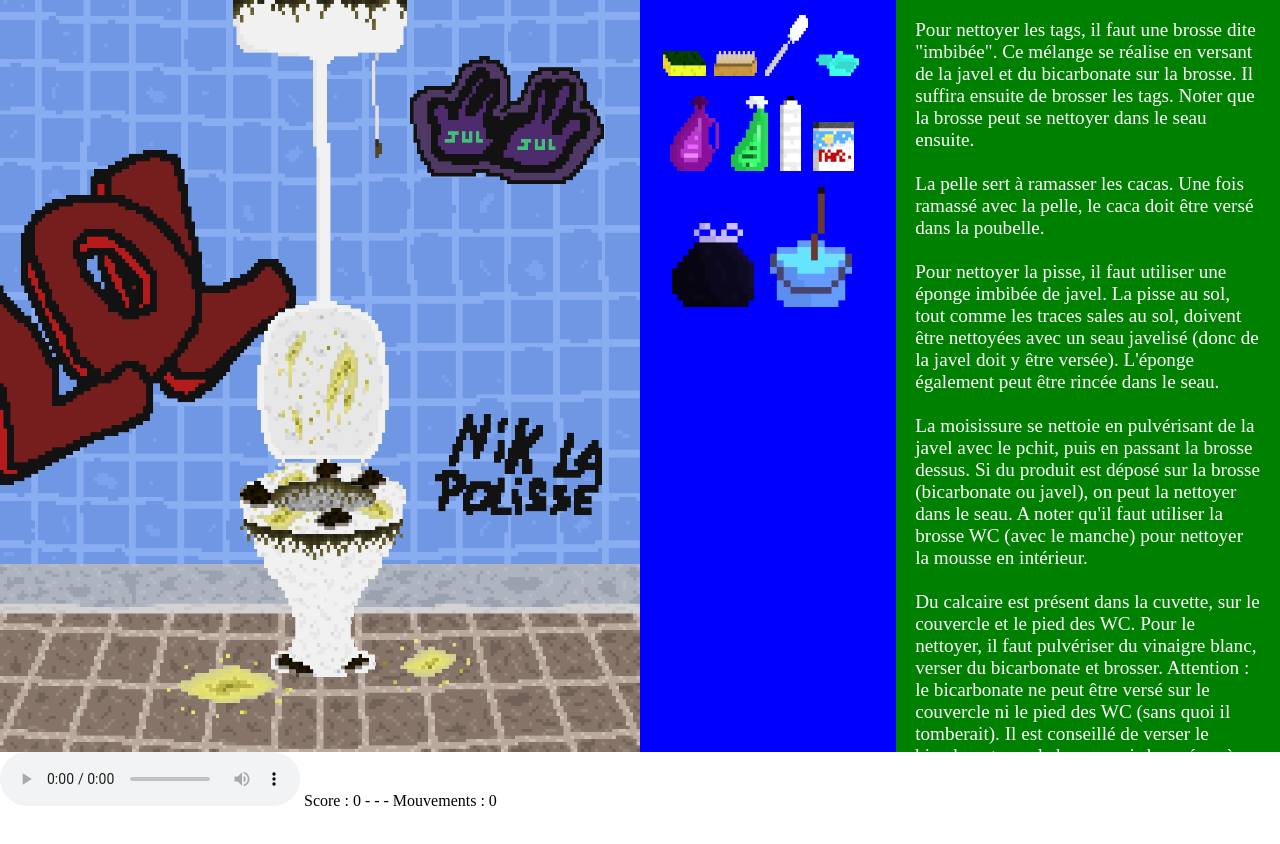
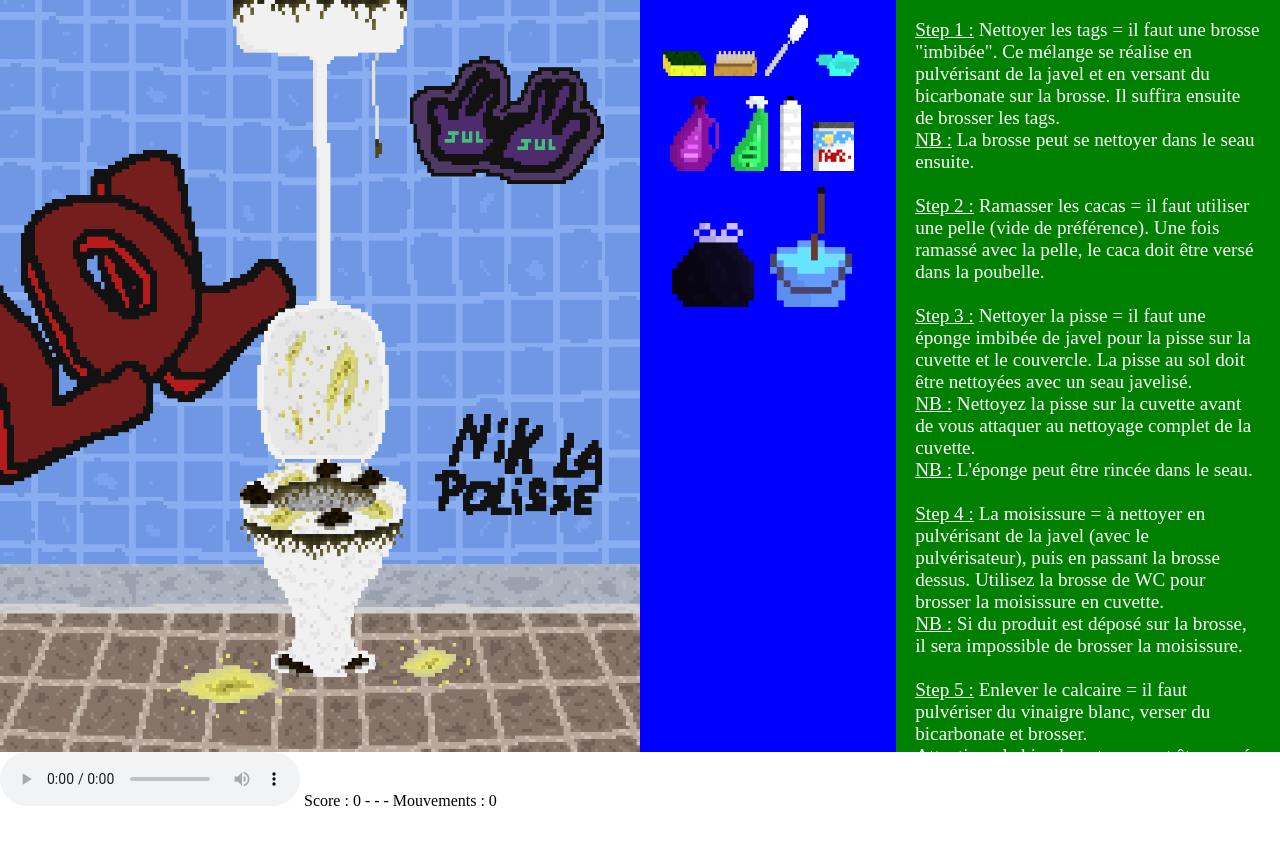
Before and after one commit to FlushTheToilet/flushthetoilet.github.io, a plain HTML site: page index.html in a window 1280 px wide. Drawn offline with Linux system fonts and the light colour scheme.

Commit message:
Add files via upload

```diff
--- a/css.css
+++ b/css.css
@@ -288,3 +288,11 @@ body {
 #poubelle {
 	max-height: 70%;
 }
+
+
+
+/* INFORMATIONS / NOTICE */
+
+span {
+	text-decoration: underline;
+}
--- a/index.html
+++ b/index.html
@@ -65,19 +65,36 @@
 
 		<div id="info">
 			<p style="color: white; margin: 5%; font-size: 1.2em;">
-				Pour nettoyer les tags, il faut une brosse dite "imbibée". Ce mélange se réalise en versant de la javel et du bicarbonate sur la brosse. Il suffira ensuite de brosser les tags. Noter que la brosse peut se nettoyer dans le seau ensuite.
+				<span>Step 1 :</span> Nettoyer les tags = il faut une brosse "imbibée". Ce mélange se réalise en pulvérisant de la javel et en versant du bicarbonate sur la brosse. Il suffira ensuite de brosser les tags.
+				<br><span>NB :</span> La brosse peut se nettoyer dans le seau ensuite.
+
 				<br><br>
-				La pelle sert à ramasser les cacas. Une fois ramassé avec la pelle, le caca doit être versé dans la poubelle.
+
+				<span>Step 2 :</span> Ramasser les cacas = il faut utiliser une pelle (vide de préférence). Une fois ramassé avec la pelle, le caca doit être versé dans la poubelle.
+
 				<br><br>
-				Pour nettoyer la pisse, il faut utiliser une éponge imbibée de javel. La pisse au sol, tout comme les traces sales au sol, doivent être nettoyées avec un seau javelisé (donc de la javel doit y être versée). L'éponge également peut être rincée dans le seau.
+
+				<span>Step 3 :</span> Nettoyer la pisse = il faut une éponge imbibée de javel pour la pisse sur la cuvette et le couvercle. La pisse au sol doit être nettoyées avec un seau javelisé.
+				<br><span>NB :</span> Nettoyez la pisse sur la cuvette avant de vous attaquer au nettoyage complet de la cuvette.
+				<br><span>NB :</span> L'éponge peut être rincée dans le seau.
+
 				<br><br>
-				La moisissure se nettoie en pulvérisant de la javel avec le pchit, puis en passant la brosse dessus. Si du produit est déposé sur la brosse (bicarbonate ou javel), on peut la nettoyer dans le seau. A noter qu'il faut utiliser la brosse WC (avec le manche) pour nettoyer la mousse en intérieur.
+
+				<span>Step 4 :</span> La moisissure = à nettoyer en pulvérisant de la javel (avec le pulvérisateur), puis en passant la brosse dessus. Utilisez la brosse de WC pour brosser la moisissure en cuvette.
+				<br><span>NB :</span> Si du produit est déposé sur la brosse, il sera impossible de brosser la moisissure.
+
 				<br><br>
-				Du calcaire est présent dans la cuvette, sur le couvercle et le pied des WC. Pour le nettoyer, il faut pulvériser du vinaigre blanc, verser du bicarbonate et brosser. Attention : le bicarbonate ne peut être versé sur le couvercle ni le pied des WC (sans quoi il tomberait). Il est conseillé de verser le bicarbonate sur la brosse puis brossé après avoir pulvériser le vinaigre blanc bien sûr.
+
+				<span>Step 5 :</span> Enlever le calcaire = il faut pulvériser du vinaigre blanc, verser du bicarbonate et brosser.
+				<br><span>Attention :</span> le bicarbonate ne peut être versé que dans la cuvette. Pour le couvercle et le pied des WC, versez le bicarbonate sur la brosse puis brossez (après pulvérisation de vinaigre blanc).
+
 				<br><br>
-				On peut mettre de la javel et du vinaigre blanc dans le pchit, mais celui-ci doit-être vide (ex : si le pchit est plein de javel, et qu'il faut mettre du vinaigre blanc, il faut vider le pchit dans le seau puis mettre le vinaigre blanc).
+
+				<span>Step 6 :</span> Nettoyage du sol = versez de la javel dans le seau et amenez ce dernier sur le sol sale. Le balais magique fera le reste.
+
 				<br><br>
-				/!\ Attention bug éventuel : il faut nettoyer la pisse sur la cuvette avant de s'attaquer au nettoyage complet de la cuvette /!\
+
+				<span>NB ULTIME :</span> Si vous souhaitez mettre de la javel dans votre pulvérisateur mais qu'il reste du vinaigre blanc, ou inversement, vous devez vider le contenu restant dans la bouteille de produit adequat.
 			</p>
 		</div>
 
```
